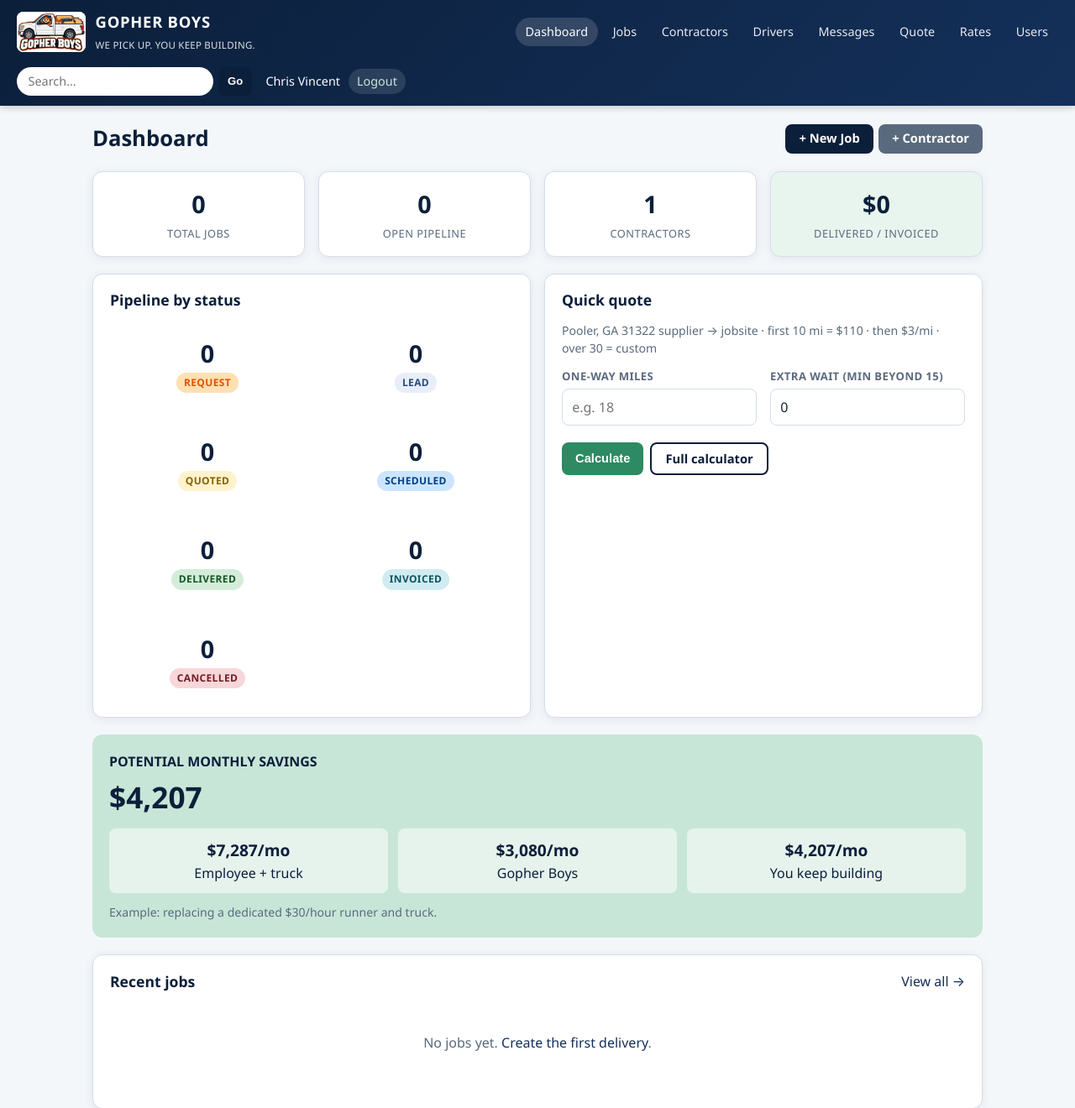
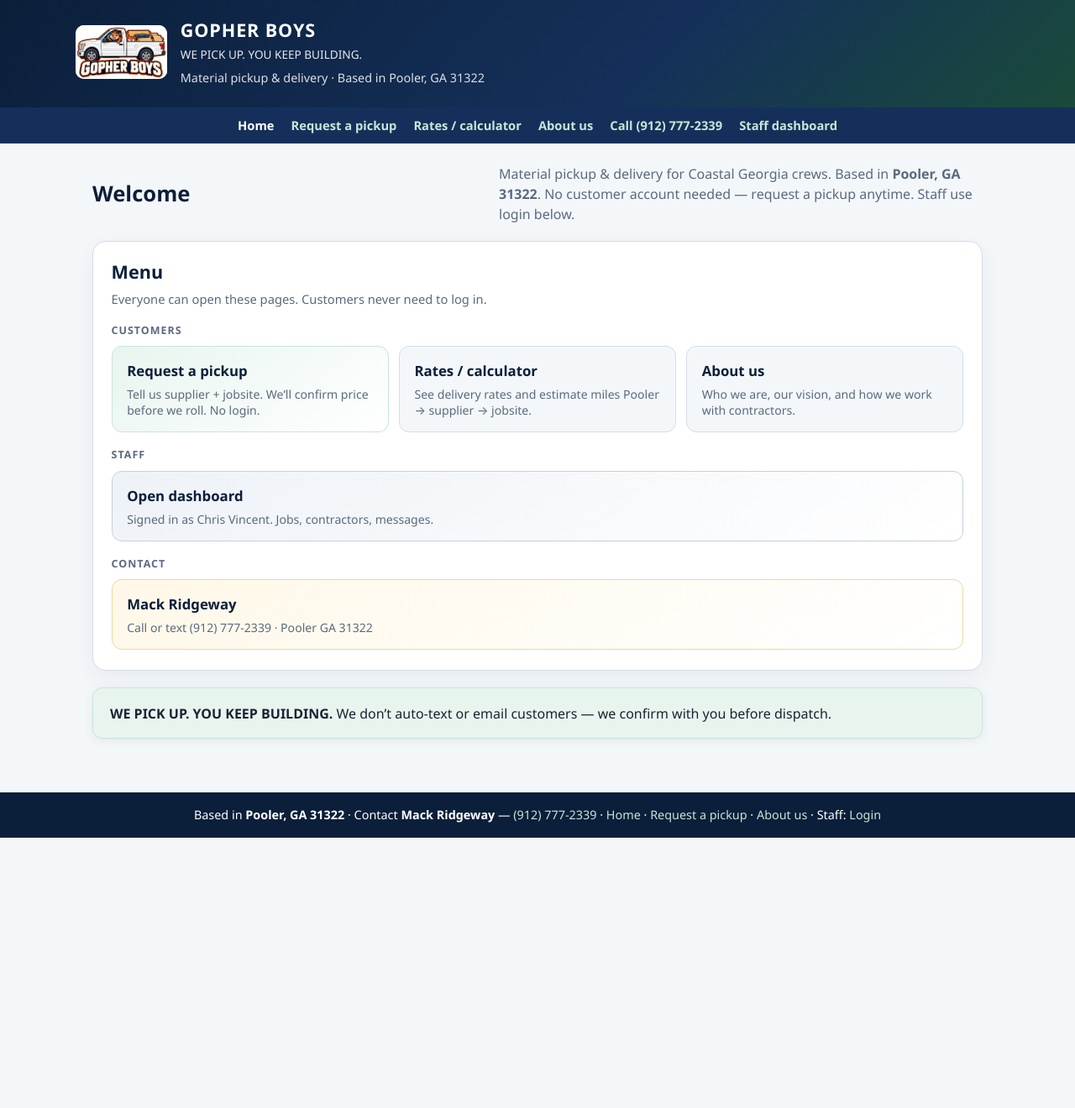
Before and after one commit to Cav0727/gopher-boys-crm, a Flask app: page / in a window 1280 px wide. Shown: the top 1320 px of the page at 84% size. After the commit the page ends 998 px from the top, so only its background shows below. Run offline with Flask 3, Linux system fonts and the light colour scheme; the visitor is signed in with stand-in values (Sample User, id 1); data comes from the database, SQL or seed files in the repository; data that the repository does not hold is empty.

Commit message:
Add public home page with shared menu for customers and staff
Make / a no-login landing with menu cards (request, rates, about,
staff login, Mack contact). Move staff dashboard to /dashboard.
Share public header/nav on home, request, about, and thanks.

```diff
--- a/app.py
+++ b/app.py
@@ -66,7 +66,7 @@
 SLOGAN = "WE PICK UP. YOU KEEP BUILDING."
 
 # Public endpoints that skip login
-PUBLIC_ENDPOINTS = {"login", "health", "static", "public_request", "public_request_thanks", "public_about", "api_quote", "api_route_miles"}
+PUBLIC_ENDPOINTS = {"login", "health", "static", "public_home", "public_request", "public_request_thanks", "public_about", "api_quote", "api_route_miles"}
 
 
 @app.context_processor
@@ -195,7 +195,7 @@
 def logout():
     session.clear()
     flash("You have been logged out.", "success")
-    return redirect(url_for("login"))
+    return redirect(url_for("public_home"))
 
 
 # ── Public customer request (no login) ─────────────────────────────────────
@@ -548,10 +548,19 @@
     return render_template("user_form.html", user=user, form=as_form(user))
 
 
-# ── Dashboard ──────────────────────────────────────────────────────────────
+# ── Public home (no login) ─────────────────────────────────────────────────
 
 
 @app.route("/")
+def public_home():
+    """Public landing with menu for customers and staff login link."""
+    return render_template("public_home.html")
+
+
+# ── Dashboard (staff) ──────────────────────────────────────────────────────
+
+
+@app.route("/dashboard")
 def dashboard():
     with db() as conn:
         counts = {
--- a/static/css/style.css
+++ b/static/css/style.css
@@ -563,3 +563,93 @@
   background: var(--mint-2);
   cursor: default;
 }
+
+
+/* Public home menu box */
+.public-brand {
+  display: flex;
+  align-items: center;
+  gap: 1rem;
+  color: inherit;
+  text-decoration: none;
+}
+.public-brand:hover { opacity: 0.95; }
+.home-header { margin-bottom: 1.25rem; }
+.menu-box {
+  background: #fff;
+  border: 1px solid var(--border);
+  border-radius: calc(var(--radius) + 4px);
+  padding: 1.25rem 1.35rem 1.5rem;
+  box-shadow: 0 8px 24px rgba(15, 40, 50, 0.06);
+  margin-bottom: 1.25rem;
+}
+.menu-box-title {
+  margin: 0 0 0.25rem;
+  color: var(--navy);
+  font-size: 1.35rem;
+}
+.menu-box-sub { margin: 0 0 1.1rem; font-size: 0.92rem; }
+.menu-section { margin-bottom: 1.15rem; }
+.menu-section:last-child { margin-bottom: 0; }
+.menu-section h3 {
+  margin: 0 0 0.55rem;
+  font-size: 0.78rem;
+  letter-spacing: 0.08em;
+  text-transform: uppercase;
+  color: var(--muted);
+}
+.menu-grid {
+  display: grid;
+  grid-template-columns: repeat(auto-fit, minmax(220px, 1fr));
+  gap: 0.75rem;
+}
+.menu-card {
+  display: flex;
+  flex-direction: column;
+  gap: 0.35rem;
+  padding: 1rem 1.1rem;
+  border-radius: var(--radius);
+  border: 1px solid var(--border);
+  background: var(--bg);
+  text-decoration: none;
+  color: var(--text);
+  transition: border-color 0.15s, box-shadow 0.15s, transform 0.15s;
+}
+.menu-card:hover {
+  border-color: var(--mint);
+  box-shadow: 0 4px 14px rgba(26, 74, 58, 0.12);
+  transform: translateY(-1px);
+}
+.menu-card-primary {
+  background: linear-gradient(145deg, var(--mint-2), #fff);
+  border-color: var(--mint);
+}
+.menu-card-staff {
+  background: linear-gradient(145deg, #eef2f7, #fff);
+  border-color: #c5d0dc;
+}
+.menu-card-contact {
+  background: linear-gradient(145deg, #fff8e8, #fff);
+  border-color: #f0d9a0;
+}
+.menu-card-label {
+  font-weight: 700;
+  font-size: 1.05rem;
+  color: var(--navy);
+}
+.menu-card-desc {
+  font-size: 0.88rem;
+  color: var(--muted);
+  line-height: 1.35;
+}
+.home-note {
+  background: var(--mint-2);
+  border-color: var(--mint);
+}
+
+@media (max-width: 560px) {
+  .public-hero-inner { align-items: flex-start; }
+  .public-hero img { height: 52px; }
+  .menu-box { padding: 1rem; }
+  .public-nav { gap: 0.5rem 0.85rem; justify-content: flex-start; }
+}
--- a/templates/login.html
+++ b/templates/login.html
@@ -39,8 +39,12 @@
     <p class="muted" style="text-align:center;margin-top:1rem;font-size:0.85rem">
       Based in {{ SERVICE_AREA }}
     </p>
+    <p class="muted" style="text-align:center;margin-top:0.5rem;font-size:0.82rem">
+      Staff / admin only — customers do not log in.
+    </p>
     <div class="login-request-link">
-      Need a pickup? <a href="{{ url_for('public_request') }}">Request a pickup →</a>
+      Need a pickup? <a href="{{ url_for('public_request') }}">Request a pickup →</a><br>
+      <a href="{{ url_for('public_home') }}">← Back to home menu</a>
     </div>
   </div>
 </body>
--- /dev/null
+++ b/templates/public_base.html
@@ -0,0 +1,61 @@
+<!DOCTYPE html>
+<html lang="en">
+<head>
+  <meta charset="utf-8">
+  <meta name="viewport" content="width=device-width, initial-scale=1">
+  <title>{% block title %}Gopher Boys{% endblock %}</title>
+  <link rel="stylesheet" href="{{ url_for('static', filename='css/style.css') }}">
+  <link rel="icon" href="{{ url_for('static', filename='img/logo.png') }}">
+</head>
+<body class="public-page">
+  <header class="public-hero">
+    <div class="public-hero-inner">
+      <a class="public-brand" href="{{ url_for('public_home') }}">
+        <img src="{{ url_for('static', filename='img/logo.png') }}" alt="Gopher Boys">
+        <div>
+          <strong>GOPHER BOYS</strong>
+          <span>{{ SLOGAN }}</span>
+          <p class="public-tagline">Material pickup &amp; delivery · Based in {{ SERVICE_AREA }}</p>
+        </div>
+      </a>
+    </div>
+  </header>
+
+  <nav class="public-nav" aria-label="Main menu">
+    <a href="{{ url_for('public_home') }}" {% if request.endpoint == 'public_home' %}aria-current="page"{% endif %}>Home</a>
+    <a href="{{ url_for('public_request') }}" {% if request.endpoint == 'public_request' %}aria-current="page"{% endif %}>Request a pickup</a>
+    <a href="{{ url_for('public_request') }}#rates" {% if false %}aria-current="page"{% endif %}>Rates / calculator</a>
+    <a href="{{ url_for('public_about') }}" {% if request.endpoint == 'public_about' %}aria-current="page"{% endif %}>About us</a>
+    <a href="tel:+19127772339">Call {{ CONTACT_PHONE }}</a>
+    {% if current_user %}
+    <a href="{{ url_for('dashboard') }}">Staff dashboard</a>
+    {% else %}
+    <a href="{{ url_for('login') }}" {% if request.endpoint == 'login' %}aria-current="page"{% endif %}>Staff login</a>
+    {% endif %}
+  </nav>
+
+  <main class="container public-main">
+    {% with messages = get_flashed_messages(with_categories=true) %}
+      {% if messages %}
+        <div class="flash-wrap">
+          {% for cat, msg in messages %}
+            <div class="flash {{ cat }}">{{ msg }}</div>
+          {% endfor %}
+        </div>
+      {% endif %}
+    {% endwith %}
+    {% block content %}{% endblock %}
+  </main>
+
+  <footer class="footer-bar">
+    Based in <strong>{{ SERVICE_AREA }}</strong> ·
+    Contact <strong>{{ CONTACT_NAME }}</strong> —
+    <a href="tel:+19127772339">{{ CONTACT_PHONE }}</a>
+    · <a href="{{ url_for('public_home') }}">Home</a>
+    · <a href="{{ url_for('public_request') }}">Request a pickup</a>
+    · <a href="{{ url_for('public_about') }}">About us</a>
+    · Staff: <a href="{{ url_for('login') }}">Login</a>
+  </footer>
+  {% block scripts %}{% endblock %}
+</body>
+</html>
--- /dev/null
+++ b/templates/public_home.html
@@ -0,0 +1,69 @@
+{% extends "public_base.html" %}
+{% block title %}Gopher Boys — WE PICK UP. YOU KEEP BUILDING.{% endblock %}
+{% block content %}
+<div class="page-header home-header">
+  <h1>Welcome</h1>
+  <p class="muted" style="margin:0;max-width:36rem">
+    Material pickup &amp; delivery for Coastal Georgia crews. Based in
+    <strong>{{ SERVICE_AREA }}</strong>. No customer account needed —
+    request a pickup anytime. Staff use login below.
+  </p>
+</div>
+
+<section class="menu-box" aria-label="Site menu">
+  <h2 class="menu-box-title">Menu</h2>
+  <p class="menu-box-sub muted">Everyone can open these pages. Customers never need to log in.</p>
+
+  <div class="menu-section">
+    <h3>Customers</h3>
+    <div class="menu-grid">
+      <a class="menu-card menu-card-primary" href="{{ url_for('public_request') }}">
+        <span class="menu-card-label">Request a pickup</span>
+        <span class="menu-card-desc">Tell us supplier + jobsite. We’ll confirm price before we roll. No login.</span>
+      </a>
+      <a class="menu-card" href="{{ url_for('public_request') }}#rates">
+        <span class="menu-card-label">Rates / calculator</span>
+        <span class="menu-card-desc">See delivery rates and estimate miles Pooler → supplier → jobsite.</span>
+      </a>
+      <a class="menu-card" href="{{ url_for('public_about') }}">
+        <span class="menu-card-label">About us</span>
+        <span class="menu-card-desc">Who we are, our vision, and how we work with contractors.</span>
+      </a>
+    </div>
+  </div>
+
+  <div class="menu-section">
+    <h3>Staff</h3>
+    <div class="menu-grid">
+      {% if current_user %}
+      <a class="menu-card menu-card-staff" href="{{ url_for('dashboard') }}">
+        <span class="menu-card-label">Open dashboard</span>
+        <span class="menu-card-desc">Signed in as {{ current_user.name }}. Jobs, contractors, messages.</span>
+      </a>
+      {% else %}
+      <a class="menu-card menu-card-staff" href="{{ url_for('login') }}">
+        <span class="menu-card-label">Staff login</span>
+        <span class="menu-card-desc">For Gopher Boys team only — not for customers.</span>
+      </a>
+      {% endif %}
+    </div>
+  </div>
+
+  <div class="menu-section">
+    <h3>Contact</h3>
+    <div class="menu-grid">
+      <a class="menu-card menu-card-contact" href="tel:+19127772339">
+        <span class="menu-card-label">{{ CONTACT_NAME }}</span>
+        <span class="menu-card-desc">Call or text {{ CONTACT_PHONE }} · Pooler GA 31322</span>
+      </a>
+    </div>
+  </div>
+</section>
+
+<div class="card home-note">
+  <p style="margin:0">
+    <strong>{{ SLOGAN }}</strong>
+    We don’t auto-text or email customers — we confirm with you before dispatch.
+  </p>
+</div>
+{% endblock %}
```
Also changed, not shown: templates/public_about.html (+4 -33 lines), templates/public_request.html (+8 -52 lines), templates/public_request_thanks.html (+5 -29 lines), README.md.
